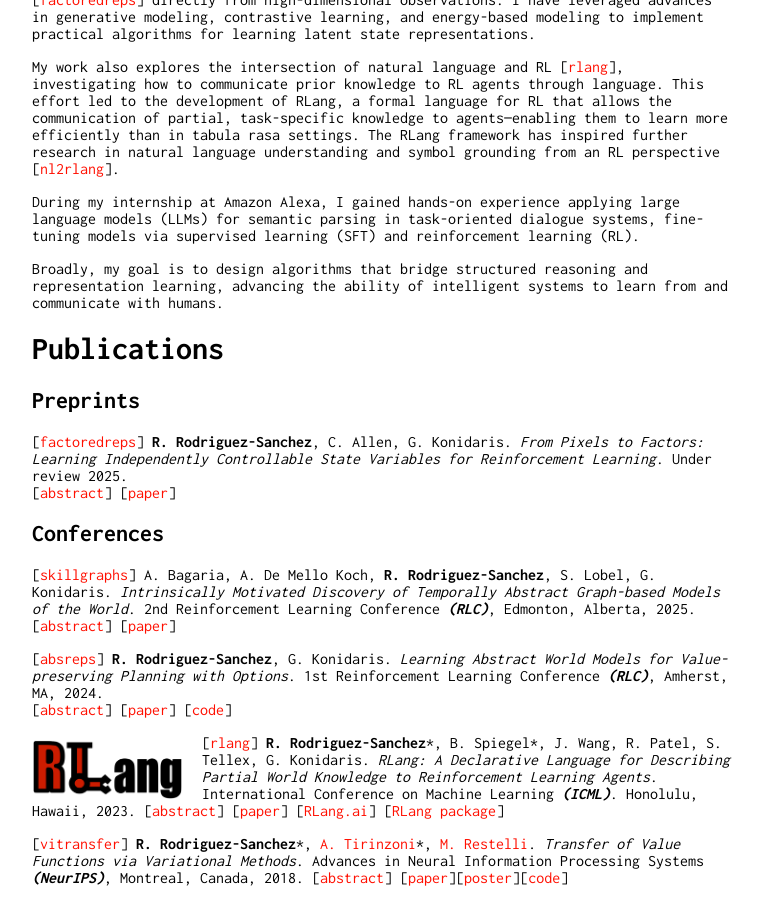
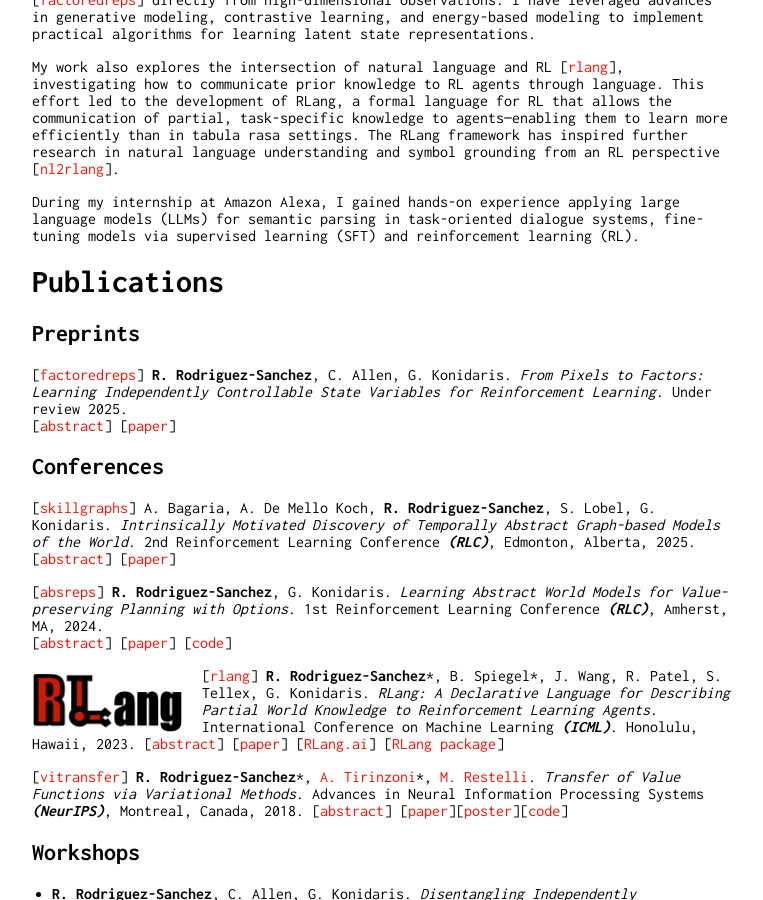
Before and after one commit to rafarodsa/rafarodsa.github.io, a Jekyll site: the page built from index.md, in a window 1280 px wide and 900 px high, scrolled down 558 px. Shown: the whole window, without its empty margins (258-1021 px from the left). Built offline with Jekyll 4.4.1, drawn with Linux system fonts in a browser that asks for light colours.

Commit message:
rephrasing

```diff
--- a/index.md
+++ b/index.md
@@ -34,9 +34,6 @@ During my Ph.D., my research has focused on representation learning and reinforc
 My work also explores the intersection of natural language and RL [[rlang](#conf-rlang)], investigating how to communicate prior knowledge to RL agents through language. This effort led to the development of RLang, a formal language for RL that allows the communication of partial, task-specific knowledge to agents—enabling them to learn more efficiently than in tabula rasa settings. The RLang framework has inspired further research in natural language understanding and symbol grounding from an RL perspective [[nl2rlang](https://benjaminaspiegel.com/files/NL2RLang_RLC_2023_TAFM.pdf)].
 
 During my internship at Amazon Alexa, I gained hands-on experience applying large language models (LLMs) for semantic parsing in task-oriented dialogue systems, fine-tuning models via supervised learning (SFT) and reinforcement learning (RL).
-
-Broadly, my goal is to design algorithms that bridge structured reasoning and representation learning, advancing the ability of intelligent systems to learn from and communicate with humans.
-
 
 <!-- # Publications
 
```
